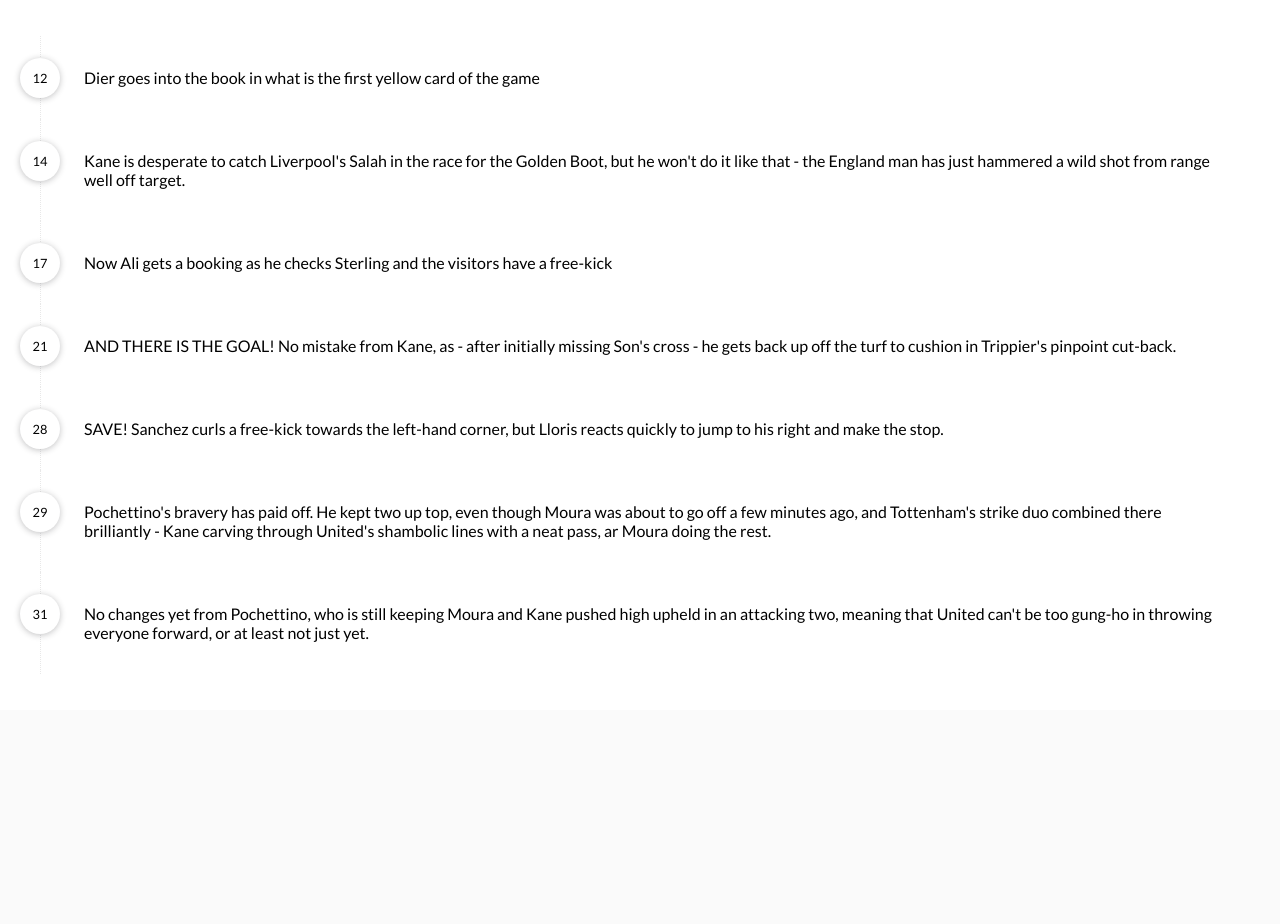
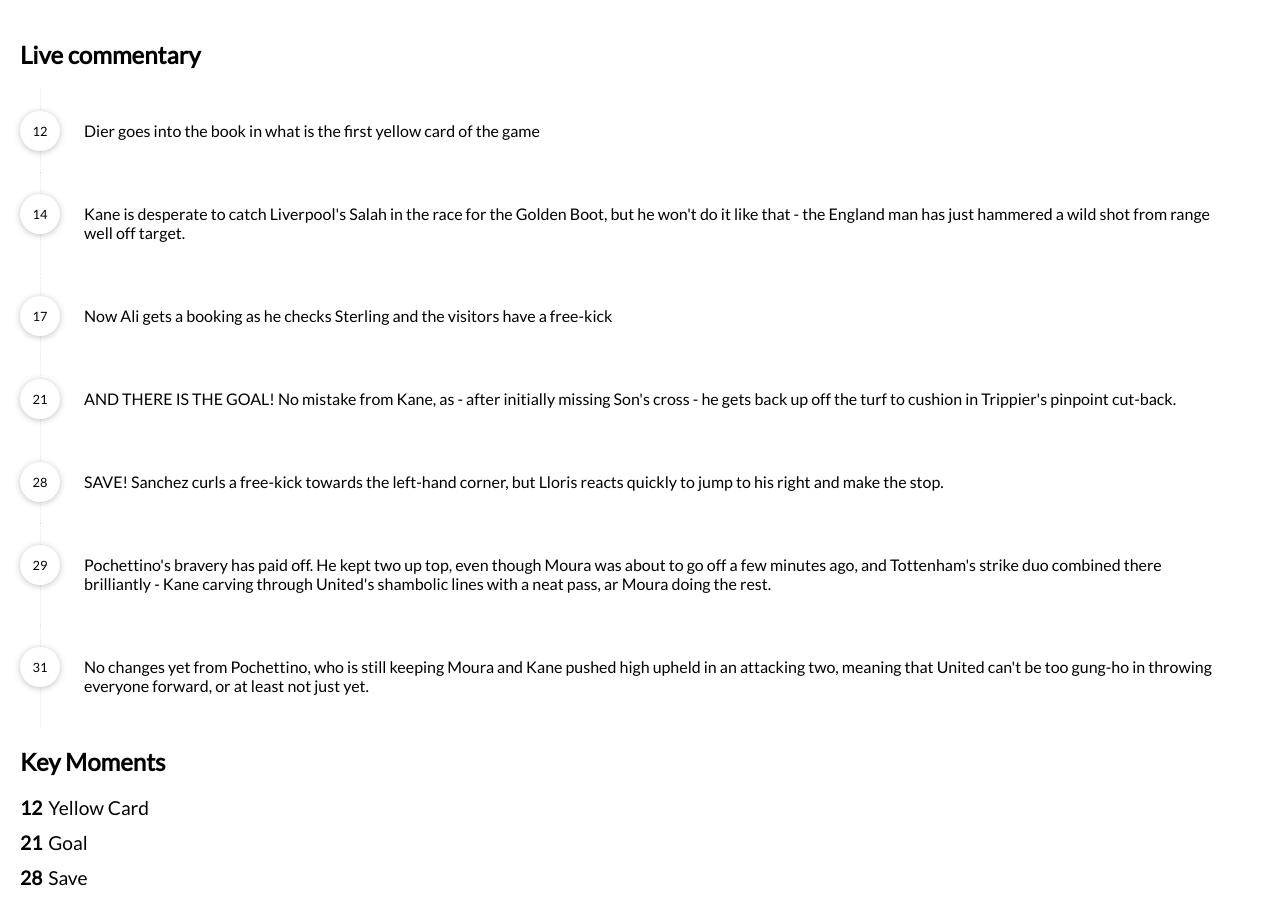
Before and after one commit to eowino/Live-Commentary, a React (Create React App) app: page / in a window 1280 px wide. Shown: the top 924 px of the page. Before the commit the page ends 800 px from the top, so only its background shows below. Built offline with nearby package versions, Linux system fonts and the light colour scheme.

Commit message:
support for key moments

```diff
--- a/src/App.tsx
+++ b/src/App.tsx
@@ -1,12 +1,24 @@
 import React, { Component } from 'react';
-import { Commentaries } from './components/Commentary';
+import { Commentaries, ICommentary } from './components/Commentary';
+import { KeyMoments, IKeyMoment } from './components/KeyMoments';
 import commentaries from './api/commentaries';
 
 class App extends Component {
+  selectKeyMoments(commentaries: ICommentary[]): IKeyMoment[] {
+    return commentaries
+      .filter(commentary => Boolean(commentary.highlight))
+      .map(commentary => ({
+        time: commentary.time,
+        name: commentary.highlight || '',
+        id: commentary.id,
+      }));
+  }
+
   render() {
     return (
       <div className="wrapper pd-t-20">
         <Commentaries commentaries={commentaries} />
+        <KeyMoments keyMoments={this.selectKeyMoments(commentaries)} />
       </div>
     );
   }
--- a/src/api/commentaries.ts
+++ b/src/api/commentaries.ts
@@ -1,11 +1,12 @@
-import { Commentary } from '../components/Commentary';
+import { ICommentary } from '../components/Commentary';
 
-const commetaries: Commentary[] = [
+const commetaries: ICommentary[] = [
   {
     body:
       'Dier goes into the book in what is the first yellow card of the game',
     id: '1',
     time: '12',
+    highlight: 'Yellow Card',
   },
   {
     body:
@@ -24,12 +25,14 @@
       "AND THERE IS THE GOAL! No mistake from Kane, as - after initially missing Son's cross - he gets back up off the turf to cushion in Trippier's pinpoint cut-back.",
     id: '4',
     time: '21',
+    highlight: 'Goal',
   },
   {
     body:
       'SAVE! Sanchez curls a free-kick towards the left-hand corner, but Lloris reacts quickly to jump to his right and make the stop.',
     id: '5',
     time: '28',
+    highlight: 'Save',
   },
   {
     body:
--- a/src/components/Commentary.tsx
+++ b/src/components/Commentary.tsx
@@ -1,28 +1,32 @@
 import * as React from 'react';
 
-export type Commentary = {
+export interface ICommentary {
   id: string;
   time: string;
   body: string;
-};
+  highlight?: string;
+}
 
 export interface ICommentaryItem {
   children: React.ReactNode;
   time: string;
 }
 
-export interface ICommentaries {
-  commentaries: Commentary[];
-}
-
-export const CommentaryItem = ({ children, time }: ICommentaryItem) => (
+export const CommentaryItem: React.FunctionComponent<ICommentaryItem> = ({
+  children,
+  time,
+}) => (
   <div className="commentary__card">
     <div className="commentary__time">{time}</div>
     <div className="commentary__body">{children}</div>
   </div>
 );
 
-export const Commentaries = ({ commentaries }: ICommentaries) => (
+export const Commentaries: React.FunctionComponent<{
+  commentaries: ICommentary[];
+}> = ({ commentaries }) => (
+  <section>
+    <h1>Live commentary</h1>
     <ul className="commentary ul--no-default">
       {commentaries.map((commentary, i) => (
         <li key={commentary.id || i}>
@@ -32,4 +36,5 @@
         </li>
       ))}
     </ul>
+  </section>
 );
--- /dev/null
+++ b/src/components/KeyMoments.tsx
@@ -0,0 +1,43 @@
+import * as React from 'react';
+
+export interface IKeyMoment {
+  time: string;
+  name: string;
+  id: string;
+}
+
+export const KeyMoment: React.FunctionComponent<IKeyMoment> = ({
+  time,
+  name,
+  id,
+}) => (
+  <div className="key-moment">
+    <a
+      className="key-moment__target"
+      role="button"
+      tabIndex={0}
+      data-target-id={id}>
+      <span className="key-moment__time">{time}</span>
+      <span className="key-moment__name">{name}</span>
+    </a>
+  </div>
+);
+
+export const KeyMoments: React.FunctionComponent<{
+  keyMoments: IKeyMoment[];
+}> = ({ keyMoments }) => (
+  <section>
+    <h2>Key Moments</h2>
+    <ul className="ul--no-default">
+      {keyMoments.map((keyMoment, i) => (
+        <li key={i}>
+          <KeyMoment
+            time={keyMoment.time}
+            name={keyMoment.name}
+            id={keyMoment.id}
+          />
+        </li>
+      ))}
+    </ul>
+  </section>
+);
--- a/src/styles/components/_all.scss
+++ b/src/styles/components/_all.scss
@@ -1 +1,2 @@
 @import 'commentary';
+@import 'key-moment';
--- /dev/null
+++ b/src/styles/components/_key-moment.scss
@@ -0,0 +1,17 @@
+.key-moment {
+  font-size: 1.2rem;
+
+  & &__target {
+    display: inline-block;
+    padding-bottom: 0.75rem;
+
+    &:hover {
+      cursor: pointer;
+    }
+  }
+
+  & &__time {
+    font-weight: $bold;
+    margin-right: 6px;
+  }
+}
```
Lines whose indentation alone changed are shown as unchanged.
